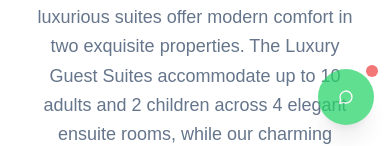
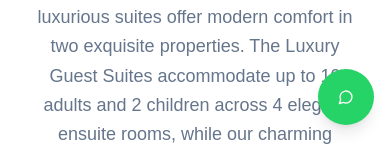
Before and after one commit to GrantB83/TheBrowns-Showcase, a React app: page / in a window 390 px wide. Shown: the part 703-849 px from the top of the page. Built offline with nearby package versions, Linux system fonts and the light colour scheme; the HTML template or start-up script is replaced by a standard one.

Commit message:
Refine WhatsApp button behavior
Remove flashing animation and ensure mobile-friendly display of WhatsApp button.

```diff
--- a/src/components/ui/whatsapp-contact.tsx
+++ b/src/components/ui/whatsapp-contact.tsx
@@ -41,22 +41,22 @@ export function WhatsAppContact({
       <Button
         onClick={handleWhatsAppClick}
         className={cn(
-          // Positioning: Bottom-right following international standards
-          "fixed bottom-4 right-4 md:bottom-6 md:right-6 z-50",
+          // Positioning: Bottom-right following international standards with safe areas
+          "fixed bottom-4 right-4 md:bottom-6 md:right-6 z-40",
+          "pb-safe-bottom pr-safe-right",
           // Official WhatsApp green colors for brand recognition
           "bg-[#25D366] hover:bg-[#128C7E] active:bg-[#075E54]",
           // Shape and sizing for optimal touch targets (44px minimum)
-          "rounded-full shadow-xl hover:shadow-2xl",
+          "rounded-full shadow-lg hover:shadow-xl",
           "h-14 w-14 md:h-16 md:w-16 min-w-[44px] min-h-[44px]",
-          // Smooth animations without being distracting
-          "transition-all duration-300 ease-in-out",
-          "hover:scale-110 active:scale-95",
-          // Subtle breathing animation
-          "animate-pulse hover:animate-none",
+          // Smooth, non-distracting animations
+          "transition-all duration-200 ease-out",
+          "hover:scale-105 active:scale-95",
+          "transform-gpu will-change-transform",
           // Better contrast and accessibility
           "text-white border-0 focus:ring-2 focus:ring-[#25D366] focus:ring-offset-2",
-          // Safe area for mobile devices
-          "mb-safe-area-inset-bottom mr-safe-area-inset-right",
+          // Prevent layout shift and ensure stable positioning
+          "touch-manipulation select-none",
           className
         )}
         size="icon"
@@ -64,9 +64,6 @@ export function WhatsAppContact({
         title="Chat with us on WhatsApp"
       >
         <MessageCircle className="h-6 w-6 md:h-7 md:w-7" />
-        {/* Add visual feedback dot */}
-        <span className="absolute -top-1 -right-1 h-3 w-3 bg-red-500 rounded-full animate-ping" aria-hidden="true" />
-        <span className="absolute -top-1 -right-1 h-3 w-3 bg-red-500 rounded-full" aria-hidden="true" />
       </Button>
     );
   }
```
